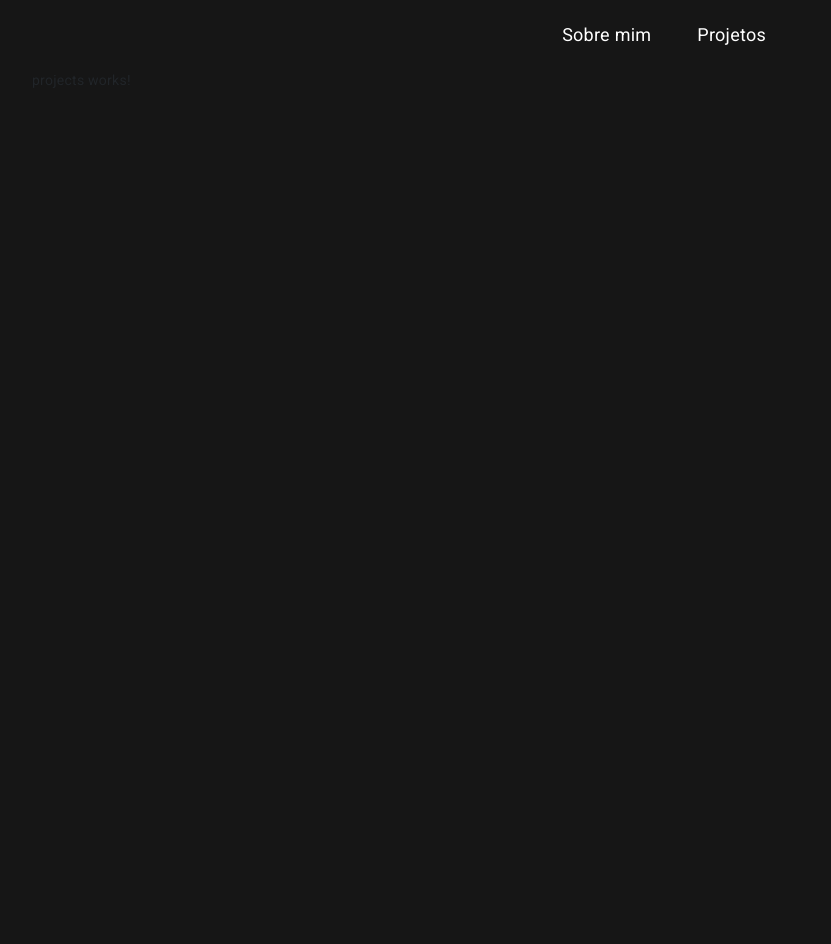
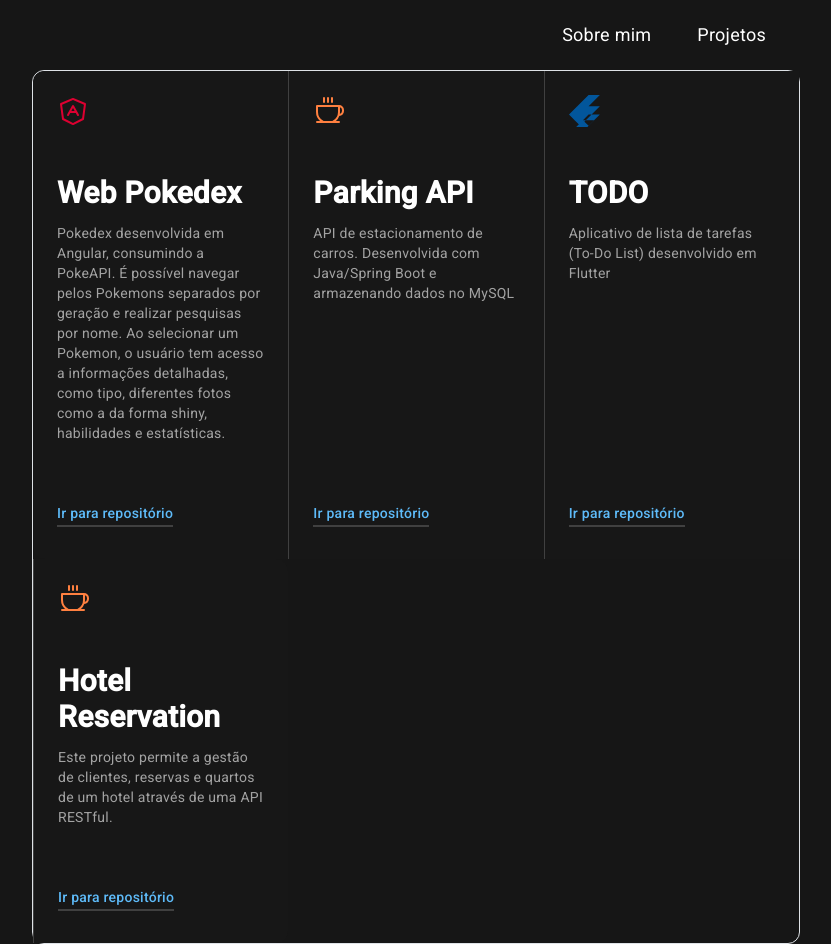
Before and after one commit to weesleycabral/site-pessoal, an Angular app: page /projects in a window 1280 px wide. Shown: the whole page, without its empty margins (224-1055 px from the left). Before the commit the page ends 800 px from the top, so only its background shows below. Built offline with nearby package versions, Linux system fonts and the light colour scheme; some icons are missing.

Commit message:
feat: Update Projects component to display project cards

```diff
--- a/src/app/pages/projects/projects.component.html
+++ b/src/app/pages/projects/projects.component.html
@@ -1 +1,28 @@
-<p>projects works!</p>
+<!-- Card Grid -->
+<div
+  class="grid grid-cols-1 lg:grid-cols-3 items-center border border-neutral-700 divide-y lg:divide-y-0 lg:divide-x divide-neutral-700 rounded-xl">
+  <!-- Card -->
+  <a *ngFor="let project of projects"
+    class="group relative z-10 p-4 md:p-6 h-full flex flex-col bg-neutral-900 focus:outline-none first:rounded-t-xl last:rounded-b-xl lg:first:rounded-l-xl lg:first:rounded-tr-none lg:last:rounded-r-xl lg:last:rounded-bl-none before:absolute before:inset-0 before:bg-gradient-to-b before:hover:from-transparent before:hover:via-transparent before:hover:to-[#ff0]/10 before:via-80% before:focus:from-transparent before:focus:via-transparent before:focus:to-[#ff0]/10 before:-z-[1] before:last:rounded-b-xl lg:before:first:rounded-s-xl lg:before:last:rounded-e-xl lg:before:last:rounded-bl-none before:opacity-0 before:hover:opacity-100 before:focus:opacity-100"
+    href="#">
+    <div class="mb-5">
+      <svg xmlns="http://www.w3.org/2000/svg" width="32" height="32" viewBox="0 0 256 256">
+        <path [attr.d]="project.icon" [attr.fill]="project.iconColor">
+        </path>
+      </svg>
+      <div class="mt-5">
+        <p class="font-semibold text-3xl text-white">{{ project.title }}</p>
+        <p class="mt-1 text-neutral-400">{{ project.subtitle }}</p>
+        <!-- <p class="mt-1 text-neutral-400">{{ project.description }}</p> -->
+      </div>
+    </div>
+    <p class="mt-auto">
+      <a [href]="project.linkGithub" target="_blank" rel="noopener noreferrer"
+        class="font-medium text-sm text-[#5EBBF9] pb-1 border-b-2 border-neutral-700 group-hover:border-[#5EBBF9] group-focus:border-[#5EBBF9] transition focus:outline-none">
+        Ir para repositório
+      </a>
+    </p>
+  </a>
+  <!-- End Card -->
+</div>
+<!-- End Card Grid -->
--- a/src/app/pages/projects/projects.component.scss
+++ b/src/app/pages/projects/projects.component.scss
@@ -0,0 +1,3 @@
+a {
+  text-decoration: none;
+}
--- a/src/app/pages/projects/projects.component.ts
+++ b/src/app/pages/projects/projects.component.ts
@@ -1,3 +1,4 @@
+import { Projects } from './../../models/projects';
 import { Component } from '@angular/core';
 
 @Component({
@@ -6,5 +7,43 @@
   styleUrls: ['./projects.component.scss']
 })
 export class ProjectsComponent {
+  angularPath = 'M227.08,64.62l-96-40a7.93,7.93,0,0,0-6.16,0l-96,40a8,8,0,0,0-4.85,8.44l16,120a8,8,0,0,0,4.35,6.1l80,40a8,8,0,0,0,7.16,0l80-40a8,8,0,0,0,4.35-6.1l16-120A8,8,0,0,0,227.08,64.62ZM200.63,186.74,128,223.06,55.37,186.74,40.74,77,128,40.67,215.26,77ZM121,84.12l-40,72a8,8,0,1,0,14,7.76L106,144H150l11,19.88a8,8,0,1,0,14-7.76l-40-72a8,8,0,0,0-14,0ZM141.07,128H114.93L128,104.47Z';
+  flutterPath = 'M156.64 0L0 156.64l45.09 45.09L246.82 0H156.64z M45.09 201.73L90.18 246.82 246.82 90.18h-90.18L45.09 201.73z M156.64 246.82L111.55 201.73 156.64 156.64h90.18L156.64 246.82z M111.55 201.73L0 313.27h90.18L201.73 201.73h-90.18z';
+  javaPath = 'M80,56V24a8,8,0,0,1,16,0V56a8,8,0,0,1-16,0Zm40,8a8,8,0,0,0,8-8V24a8,8,0,0,0-16,0V56A8,8,0,0,0,120,64Zm32,0a8,8,0,0,0,8-8V24a8,8,0,0,0-16,0V56A8,8,0,0,0,152,64Zm96,56v8a40,40,0,0,1-37.51,39.91,96.59,96.59,0,0,1-27,40.09H208a8,8,0,0,1,0,16H32a8,8,0,0,1,0-16H56.54A96.3,96.3,0,0,1,24,136V88a8,8,0,0,1,8-8H208A40,40,0,0,1,248,120ZM200,96H40v40a80.27,80.27,0,0,0,45.12,72h69.76A80.27,80.27,0,0,0,200,136Zm32,24a24,24,0,0,0-16-22.62V136a95.78,95.78,0,0,1-1.2,15A24,24,0,0,0,232,128Z';
+  projects: Projects[] = [
+    {
+      title: 'Web Pokedex',
+      subtitle: 'Pokedex desenvolvida em Angular, consumindo a PokeAPI. É possível navegar pelos Pokemons separados por geração e realizar pesquisas por nome. \n Ao selecionar um Pokemon, o usuário tem acesso a informações detalhadas, como tipo, diferentes fotos como a da forma shiny, habilidades e estatísticas. ',
+      // description: 'Consiste em uma Web Pokedex que consome a PokeAPI, proporcionando aos usuários uma experiência envolvente na busca e exploração de Pokemons. Através da aplicação, é possível navegar pelos Pokemons separados por geração e realizar pesquisas por nome. Ao selecionar um Pokemon, o usuário tem acesso a informações detalhadas, como tipo, diferentes fotos como a da forma shiny, habilidades e estatísticas.',
+      icon: this.angularPath,
+      iconColor: '#DD0031',
+      linkGithub: 'https://github.com/weesleycabral/web-pokedex'
+    },
+    {
+      title: 'Parking API',
+      subtitle: 'API de estacionamento de carros. Desenvolvida com Java/Spring Boot e armazenando dados no MySQL ',
+      // description: 'Consiste em uma Web Pokedex que consome a PokeAPI, proporcionando aos usuários uma experiência envolvente na busca e exploração de Pokemons. Através da aplicação, é possível navegar pelos Pokemons separados por geração e realizar pesquisas por nome. Ao selecionar um Pokemon, o usuário tem acesso a informações detalhadas, como tipo, diferentes fotos como a da forma shiny, habilidades e estatísticas.',
+      icon: this.javaPath,
+      iconColor: '#FF8040',
+      linkGithub: 'https://github.com/weesleycabral/parking-api'
+    },
+    {
+      title: 'TODO',
+      subtitle: 'Aplicativo de lista de tarefas (To-Do List) desenvolvido em Flutter',
+      description: 'Ele permite que os usuários adicionem, editem e excluam tarefas. Os dados são armazenados localmente no dispositivo.',
+      icon: this.flutterPath,
+      iconColor: '#02569B',
+      linkGithub: 'https://github.com/weesleycabral/todo'
+    },
+    {
+      title: 'Hotel Reservation',
+      subtitle: 'Este projeto permite a gestão de clientes, reservas e quartos de um hotel através de uma API RESTful.',
+      // description: 'Ele permite que os usuários adicionem, editem e excluam tarefas. Os dados são armazenados localmente no dispositivo.',
+      icon: this.javaPath,
+      iconColor: '#FF8040',
+      linkGithub: 'https://github.com/weesleycabral/HotelReservationAPI'
+    },
+
+  ];
 
 }
```
